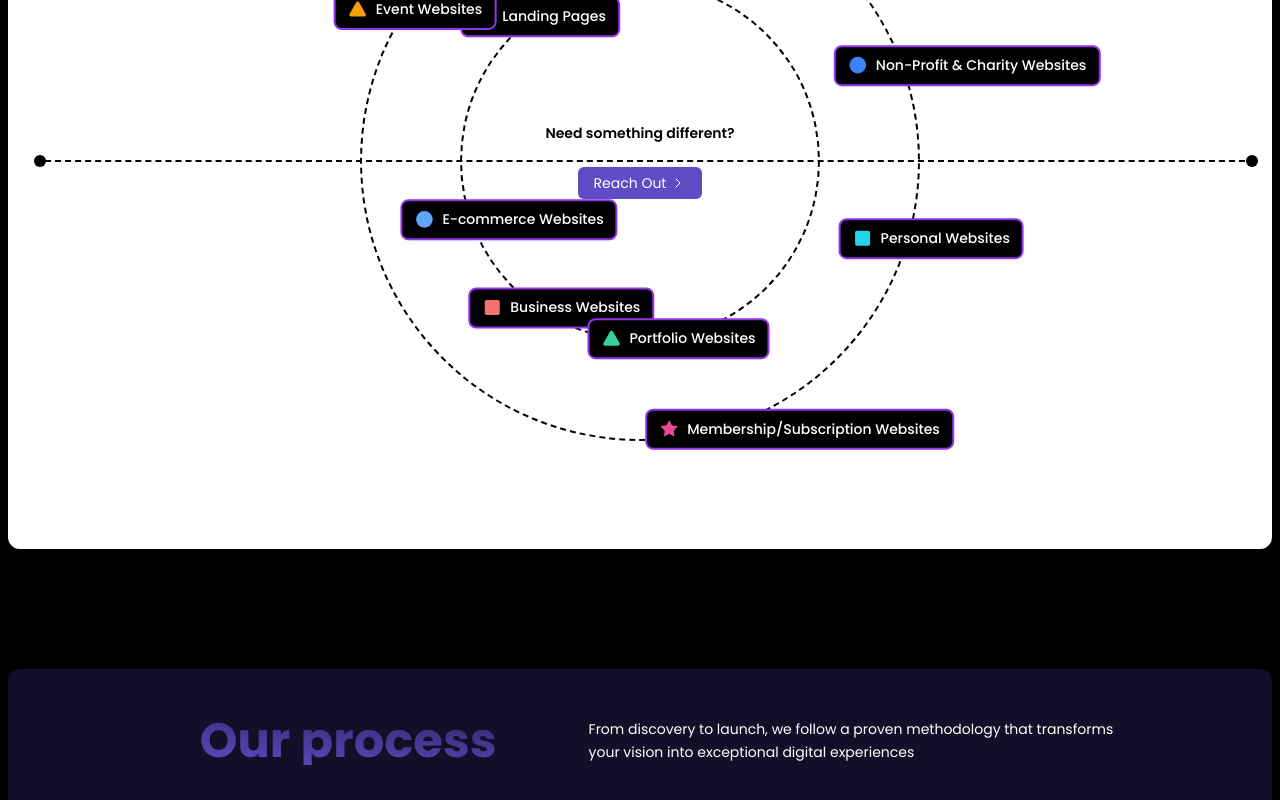
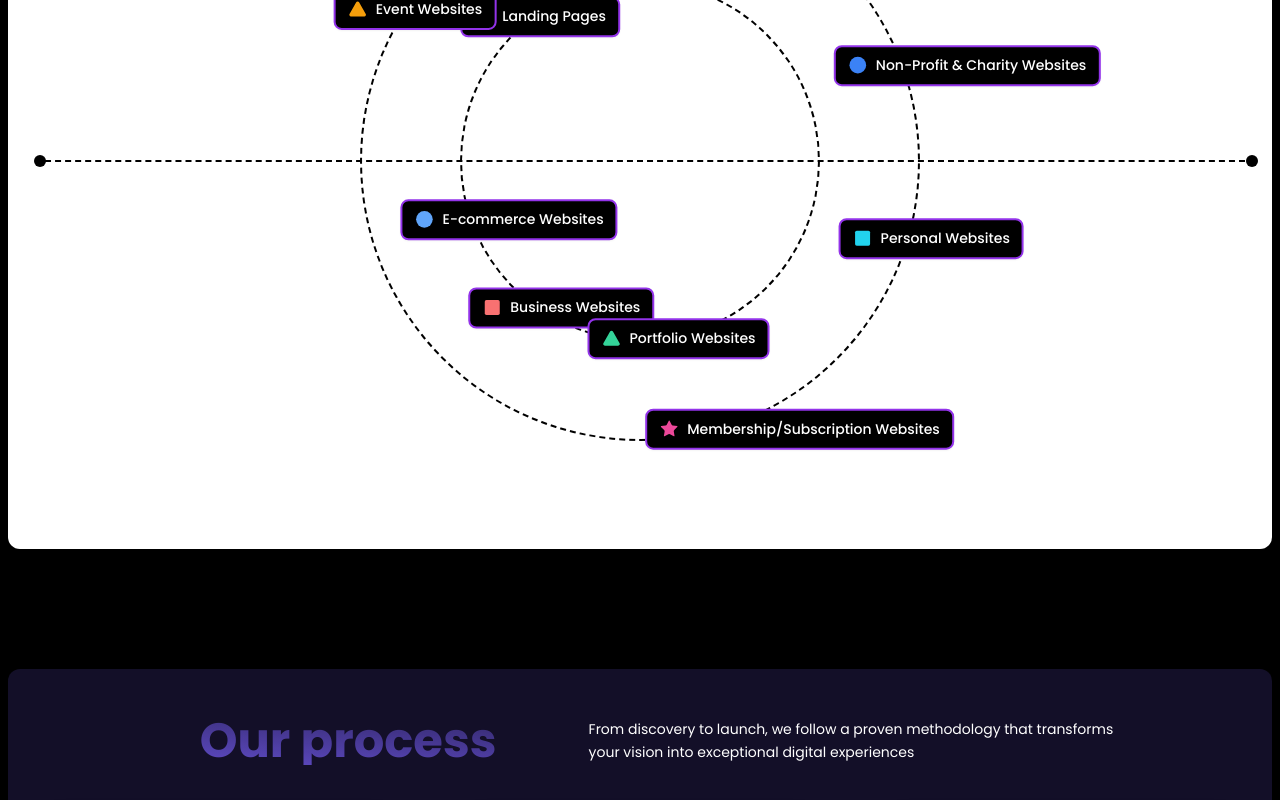
Before and after one commit to khaleedcodes/nimor, a React (Vite) app in the folder client/: page / in a window 1280 px wide. Shown: the part 2560-3360 px from the top of the page. Built offline with nearby package versions, Linux system fonts and the light colour scheme; a web font is replaced by a local one.

Commit message:
still indecisive about orbit section

```diff
--- a/client/src/pages/landing-page/contact-section/ContactSection.tsx
+++ b/client/src/pages/landing-page/contact-section/ContactSection.tsx
@@ -7,7 +7,7 @@ const ContactSection = () => {
 
   return (
     <section className="py-16 bg-[rgb(96,76,199,0.2)] rounded-xl mt-20 mx-2">
-      <div className="max-w-6xl mx-auto px-4 sm:px-6 lg:px-8 gap-10 flex flex-col">
+      <div className="max-w-7xl mx-auto px-4 sm:px-6 lg:px-8 gap-10 flex flex-col">
         <motion.div
           className="flex flex-col lg:flex-row items-center justify-between lg:gap-8 gap-4 text-left"
           variants={headerVariants}
--- a/client/src/pages/landing-page/websites-section/WebsiteOrbit.tsx
+++ b/client/src/pages/landing-page/websites-section/WebsiteOrbit.tsx
@@ -15,9 +15,13 @@ import {
   Hexagon,
   Heart,
   ArrowRight,
-  ChevronRight,
+  // ChevronRight,
 } from "lucide-react";
-import Button from "@/components/Button";
+// import Button from "@/components/Button";
+// const arrowVariants = {
+//   initial: { x: 0 },
+//   hover: { x: 5 },
+// };
 
 interface WebsiteType {
   name: string;
@@ -376,7 +380,7 @@ const WebsiteOrbit = () => {
           ))}
         </div>
 
-        <motion.div
+        {/* <motion.div
           className="relative z-10 text-center flex flex-col gap-6 items-center max-w-[200px]"
           initial={{ opacity: 0 }}
           animate={{ opacity: 1 }}
@@ -385,10 +389,19 @@ const WebsiteOrbit = () => {
           <div className="text-sm font-semibold text-black text-center">
             Need something different?
           </div>
-          <Button className="pt-[6px] pb-[6px] pl-4 pr-4 flex text-sm items-center gap-1">
-            Reach Out <ChevronRight className="h-4 w-4" strokeWidth={1.5} />
-          </Button>
-        </motion.div>
+          <motion.div
+            initial="initial"
+            whileHover="hover"
+            className="inline-block cursor-pointer"
+          >
+            <Button className="pt-[6px] pb-[6px] pl-4 pr-4 flex text-sm items-center gap-1">
+              Reach Out{" "}
+              <motion.span variants={arrowVariants}>
+                <ChevronRight className="h-4 w-4" strokeWidth={1.5} />
+              </motion.span>
+            </Button>
+          </motion.div>
+        </motion.div> */}
       </motion.div>
     </div>
   );
--- a/client/tailwind.config.js
+++ b/client/tailwind.config.js
@@ -10,9 +10,9 @@ export default {
         smallest: "440px",
       },
       colors: {
-        "new-accent": "#140f28",
-        "first-accent": "#604cc7",
-        "second-accent": "#261F50",
+        "new-accent": "#140f28", //section background color
+        "first-accent": "#604cc7", //main accent
+        "second-accent": "#261F50", //card and hover colors
 
         primary: "#000",
         secondary: "#0B0B0C",
```
